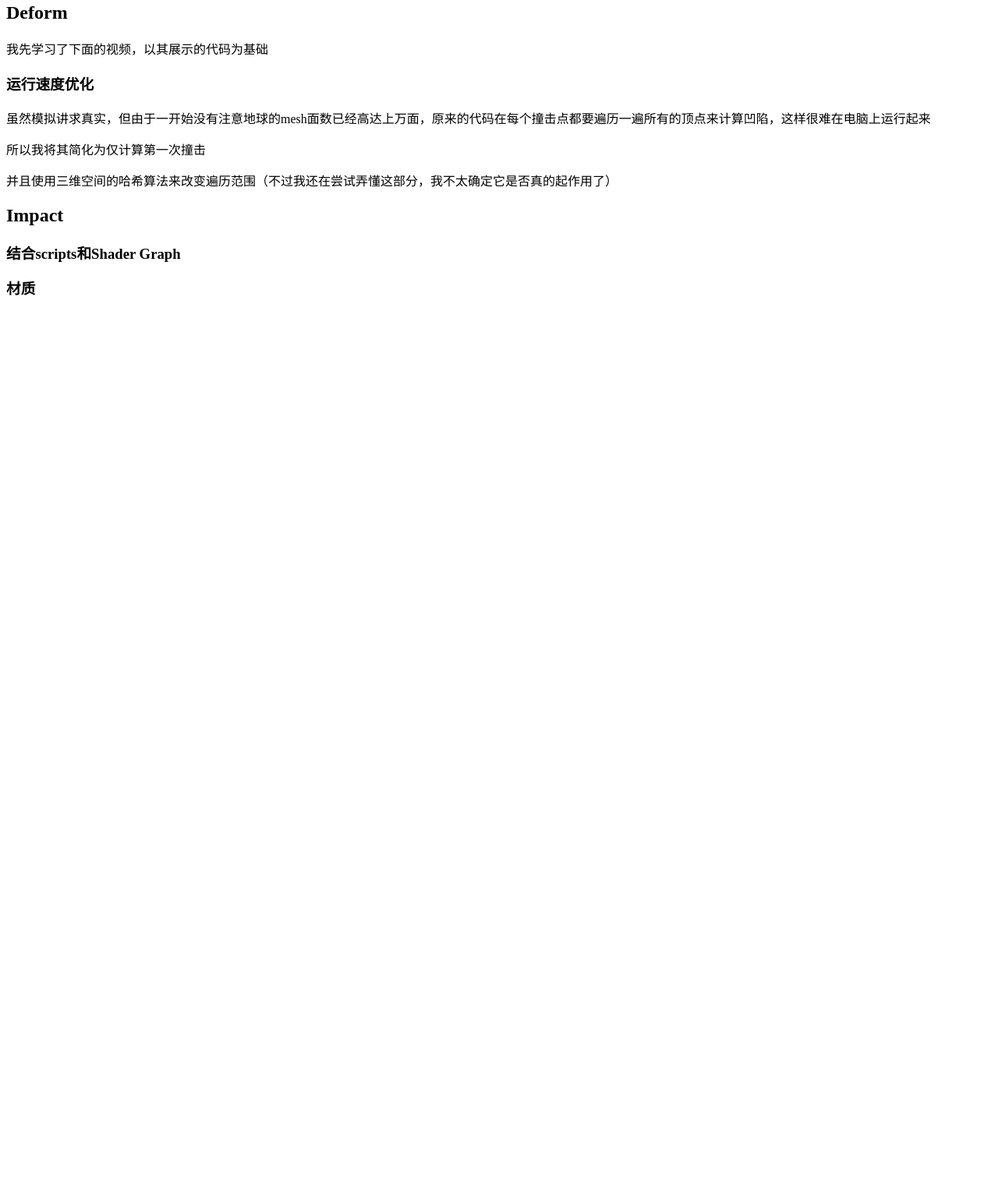
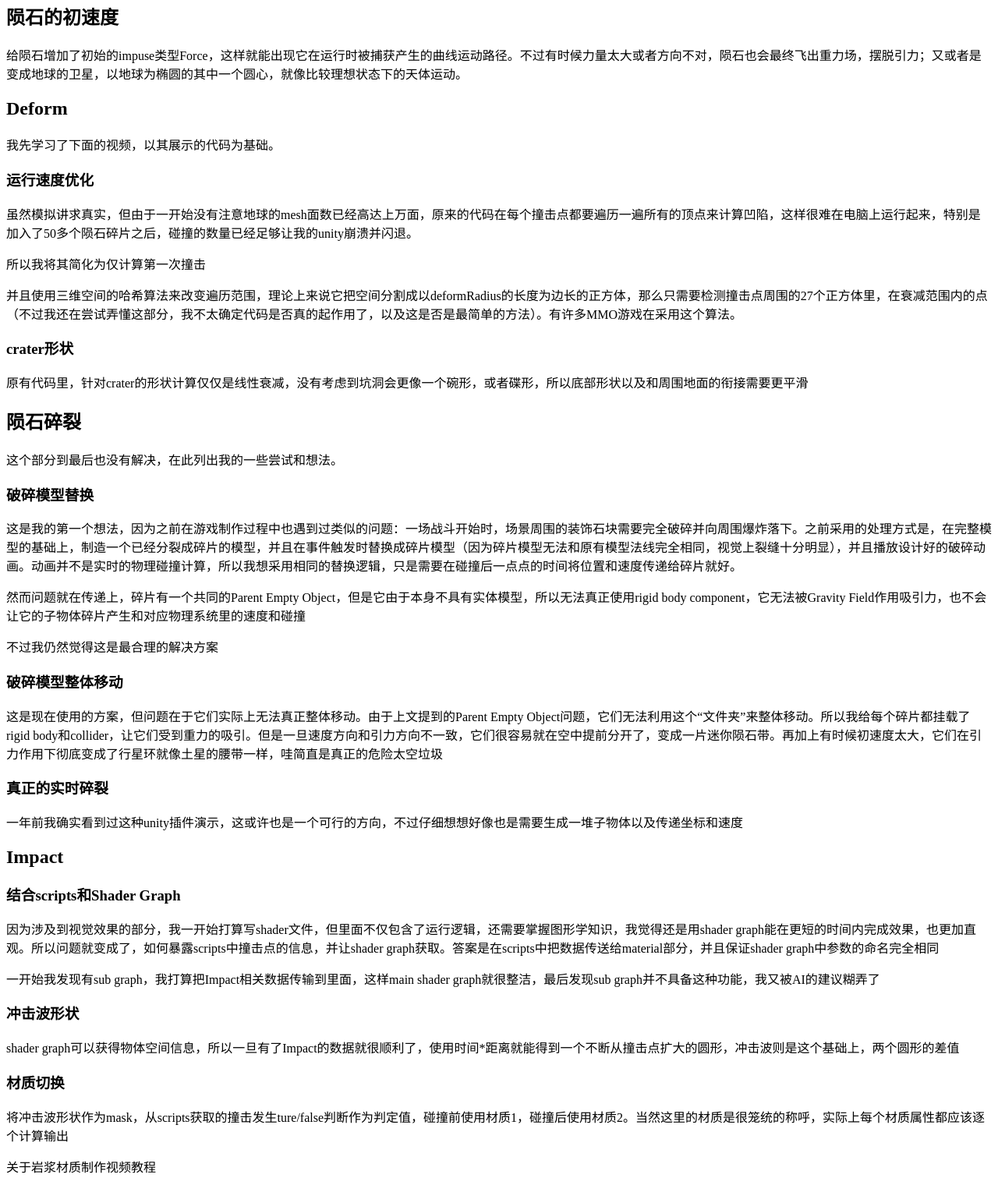
Before and after one commit to jiaaaruiii/ACCD-CT3-JR, a plain HTML site: page project2simulation/colliding.html in a window 1280 px wide. Shown: the part 1037-2548 px from the top of the page at 78% size. Before the commit the page ends 1438 px from the top, so only its background shows below. Drawn offline with Linux system fonts and the light colour scheme.

Commit message:
test content

```diff
--- a/project2simulation/colliding.html
+++ b/project2simulation/colliding.html
@@ -16,23 +16,59 @@
         <div style="padding:56.25% 0 0 0;position:relative;"><iframe src="https://player.vimeo.com/video/1130424660?title=0&amp;byline=0&amp;portrait=0&amp;badge=0&amp;autopause=0&amp;player_id=0&amp;app_id=58479" frameborder="0" allow="autoplay; fullscreen; picture-in-picture; clipboard-write; encrypted-media; web-share" referrerpolicy="strict-origin-when-cross-origin" style="position:absolute;top:0;left:0;width:100%;height:100%;" title="J.R.-CT3-Colliding"></iframe></div><script src="https://player.vimeo.com/api/player.js"></script>
 
         <h2>Brief</h2>
-        <p>我想用Unity simulate陨石撞击地球的场景，其中包含了三个需要模拟的部分。撞击前：陨石被地球的引力场捕获；撞击时：冲击力把地面撞出crater；撞击后：气流冲击与地球变为岩浆地面</p>
+        <p>我想用Unity simulate陨石撞击地球的场景，其中包含了三个需要模拟的部分。撞击前：经过的陨石被地球的引力场捕获；撞击时：冲击力把地面撞出crater，陨石碎裂四散；撞击后：气流冲击与地球变为岩浆地面。</p>
+
+
 
         <h2>Gravity Field</h2>
         <p>重力在人类的视角永远向下，也就是Unity自带的模拟部分。但在星球尺度上来看，特别是陨石vs地球的量级来说，陨石受引力一直向地球球心方向。并且根据万有引力的计算公式，可以得出a（陨石加速度）=GM/r^2，也就是说只有两者之间的距离是一个在运动中的变量。</p>
 
+
+
+        <h2>陨石的初速度</h2>
+        <p>给陨石增加了初始的impuse类型Force，这样就能出现它在运行时被捕获产生的曲线运动路径。不过有时候力量太大或者方向不对，陨石也会最终飞出重力场，摆脱引力；又或者是变成地球的卫星，以地球为椭圆的其中一个圆心，就像比较理想状态下的天体运动。</p>
+
+
+
         <h2>Deform</h2>
-        <p>我先学习了下面的视频，以其展示的代码为基础</p>
+        <p>我先学习了下面的视频，以其展示的代码为基础。</p>
+
         <h3>运行速度优化</h3>
-        <p>虽然模拟讲求真实，但由于一开始没有注意地球的mesh面数已经高达上万面，原来的代码在每个撞击点都要遍历一遍所有的顶点来计算凹陷，这样很难在电脑上运行起来</p>
+        <p>虽然模拟讲求真实，但由于一开始没有注意地球的mesh面数已经高达上万面，原来的代码在每个撞击点都要遍历一遍所有的顶点来计算凹陷，这样很难在电脑上运行起来，特别是加入了50多个陨石碎片之后，碰撞的数量已经足够让我的unity崩溃并闪退。</p>
         <p>所以我将其简化为仅计算第一次撞击</p>
-        <p>并且使用三维空间的哈希算法来改变遍历范围（不过我还在尝试弄懂这部分，我不太确定它是否真的起作用了）</p>
+        <p>并且使用三维空间的哈希算法来改变遍历范围，理论上来说它把空间分割成以deformRadius的长度为边长的正方体，那么只需要检测撞击点周围的27个正方体里，在衰减范围内的点（不过我还在尝试弄懂这部分，我不太确定代码是否真的起作用了，以及这是否是最简单的方法）。有许多MMO游戏在采用这个算法。</p>
+
+        <h3>crater形状</h3>
+        <p>原有代码里，针对crater的形状计算仅仅是线性衰减，没有考虑到坑洞会更像一个碗形，或者碟形，所以底部形状以及和周围地面的衔接需要更平滑</p>
+
+
+        <h2>陨石碎裂</h2>
+        <p>这个部分到最后也没有解决，在此列出我的一些尝试和想法。</p>
+
+        <h3>破碎模型替换</h3>
+        <p>这是我的第一个想法，因为之前在游戏制作过程中也遇到过类似的问题：一场战斗开始时，场景周围的装饰石块需要完全破碎并向周围爆炸落下。之前采用的处理方式是，在完整模型的基础上，制造一个已经分裂成碎片的模型，并且在事件触发时替换成碎片模型（因为碎片模型无法和原有模型法线完全相同，视觉上裂缝十分明显），并且播放设计好的破碎动画。动画并不是实时的物理碰撞计算，所以我想采用相同的替换逻辑，只是需要在碰撞后一点点的时间将位置和速度传递给碎片就好。</p>
+        <p>然而问题就在传递上，碎片有一个共同的Parent Empty Object，但是它由于本身不具有实体模型，所以无法真正使用rigid body component，它无法被Gravity Field作用吸引力，也不会让它的子物体碎片产生和对应物理系统里的速度和碰撞</p>
+        <p>不过我仍然觉得这是最合理的解决方案</p>
+
+        <h3>破碎模型整体移动</h3>
+        <p>这是现在使用的方案，但问题在于它们实际上无法真正整体移动。由于上文提到的Parent Empty Object问题，它们无法利用这个“文件夹”来整体移动。所以我给每个碎片都挂载了rigid body和collider，让它们受到重力的吸引。但是一旦速度方向和引力方向不一致，它们很容易就在空中提前分开了，变成一片迷你陨石带。再加上有时候初速度太大，它们在引力作用下彻底变成了行星环就像土星的腰带一样，哇简直是真正的危险太空垃圾</p>
+
+        <h3>真正的实时碎裂</h3>
+        <p>一年前我确实看到过这种unity插件演示，这或许也是一个可行的方向，不过仔细想想好像也是需要生成一堆子物体以及传递坐标和速度</p>
+
+
 
         <h2>Impact</h2>
         <h3>结合scripts和Shader Graph</h3>
-        <p></p>
-        <h3>材质</h3>
+        <p>因为涉及到视觉效果的部分，我一开始打算写shader文件，但里面不仅包含了运行逻辑，还需要掌握图形学知识，我觉得还是用shader graph能在更短的时间内完成效果，也更加直观。所以问题就变成了，如何暴露scripts中撞击点的信息，并让shader graph获取。答案是在scripts中把数据传送给material部分，并且保证shader graph中参数的命名完全相同</p>
+        <p>一开始我发现有sub graph，我打算把Impact相关数据传输到里面，这样main shader graph就很整洁，最后发现sub graph并不具备这种功能，我又被AI的建议糊弄了</p>
 
+        <h3>冲击波形状</h3>
+        <p>shader graph可以获得物体空间信息，所以一旦有了Impact的数据就很顺利了，使用时间*距离就能得到一个不断从撞击点扩大的圆形，冲击波则是这个基础上，两个圆形的差值</p>
+
+        <h3>材质切换</h3>
+        <p>将冲击波形状作为mask，从scripts获取的撞击发生ture/false判断作为判定值，碰撞前使用材质1，碰撞后使用材质2。当然这里的材质是很笼统的称呼，实际上每个材质属性都应该逐个计算输出</p>
+        <p>关于岩浆材质制作视频教程</p>
 
     </body>
 </html>
```
